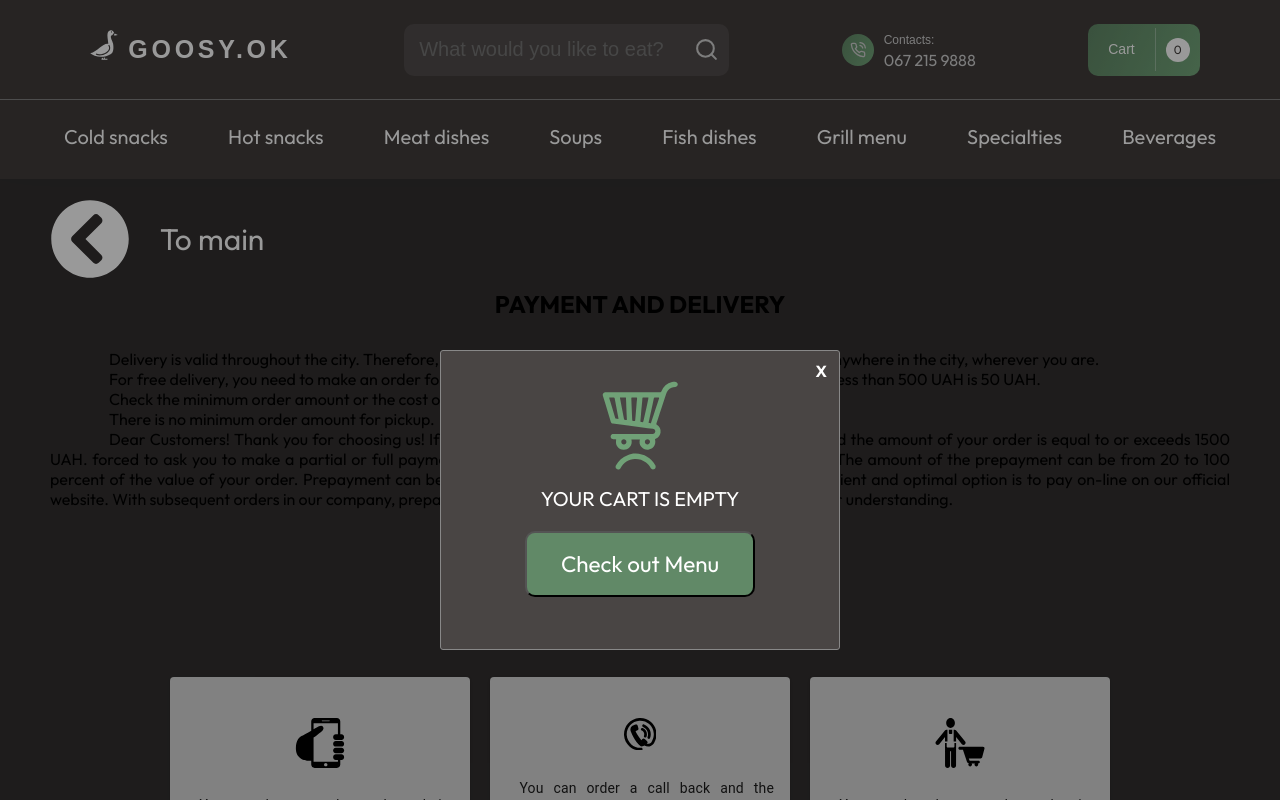
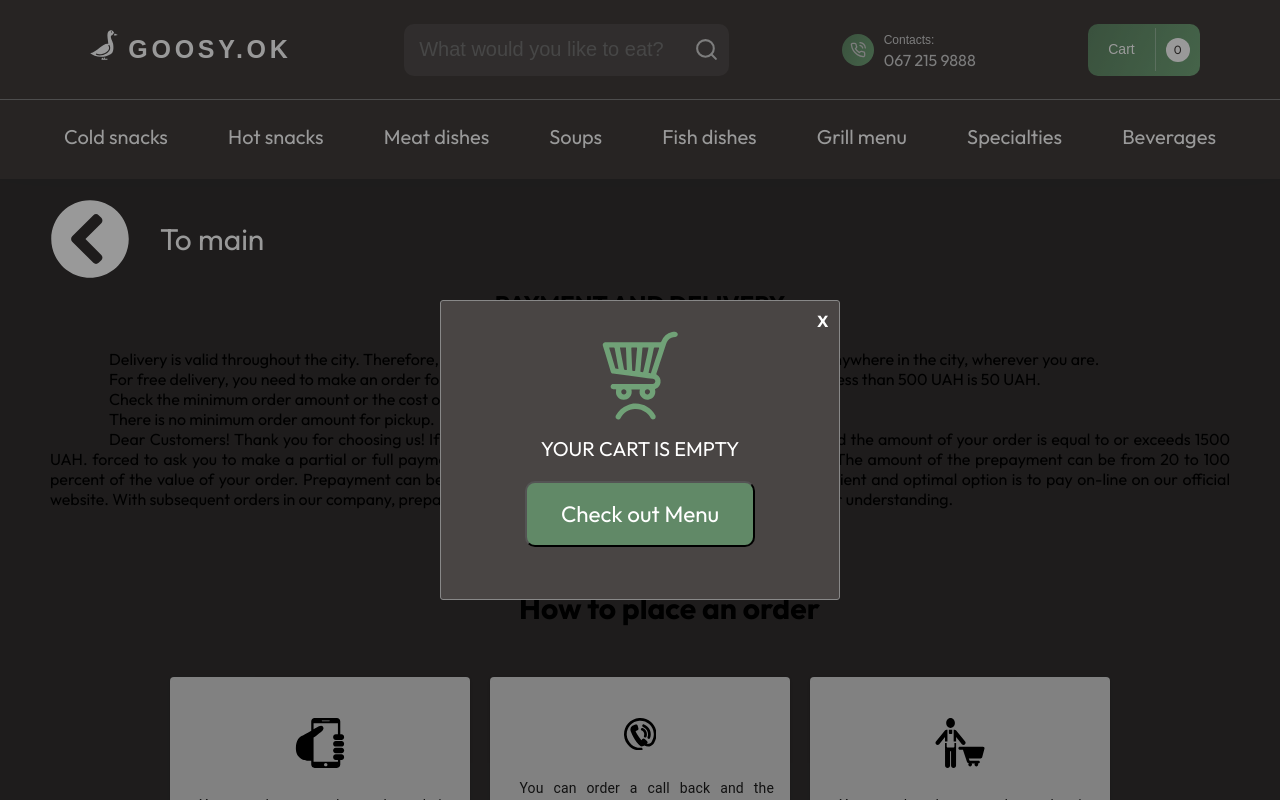
Before and after one commit to VoznenkoMargo/GOOSY.OK, a React (Create React App) app: page /payment-and-delivery in a window 1280 px wide. Shown: the top 800 px of the page. Built offline with nearby package versions, Linux system fonts and the light colour scheme; a web font is replaced by a local one.

Commit message:
added chenges

```diff
--- a/src/components/ModalCart/modalcart.scss
+++ b/src/components/ModalCart/modalcart.scss
@@ -2,7 +2,7 @@
     display: none;
     position: fixed;
     z-index: 1;
-    padding-top: 350px;
+    padding-top: 300px;
     left: 0;
     top: 0;
     width: 100%;
@@ -15,8 +15,6 @@
     }
 
   }
-
-
 
   .modalContent {
     background-color: #494544;
@@ -45,6 +43,8 @@
     margin-right: 12px;
     margin-top: 10px;
     cursor: pointer;
+    width: 10px;
+    margin-left: auto;
   }
 
   .modalMainIcon{
@@ -70,22 +70,6 @@
  text-align: center;
 }
 
-  .close {
-    display: block;
-    color: #aaaaaa;
-    float: right;
-    font-size: 28px;
-    font-weight: bold;
-    padding-right: 10px;
-
-
-    &:hover,
-    &:focus {
-      color: #000;
-      text-decoration: none;
-      cursor: pointer;
-    }
-  }
 
   .modalMainBtn{
     font-size: 1.4rem;
```
